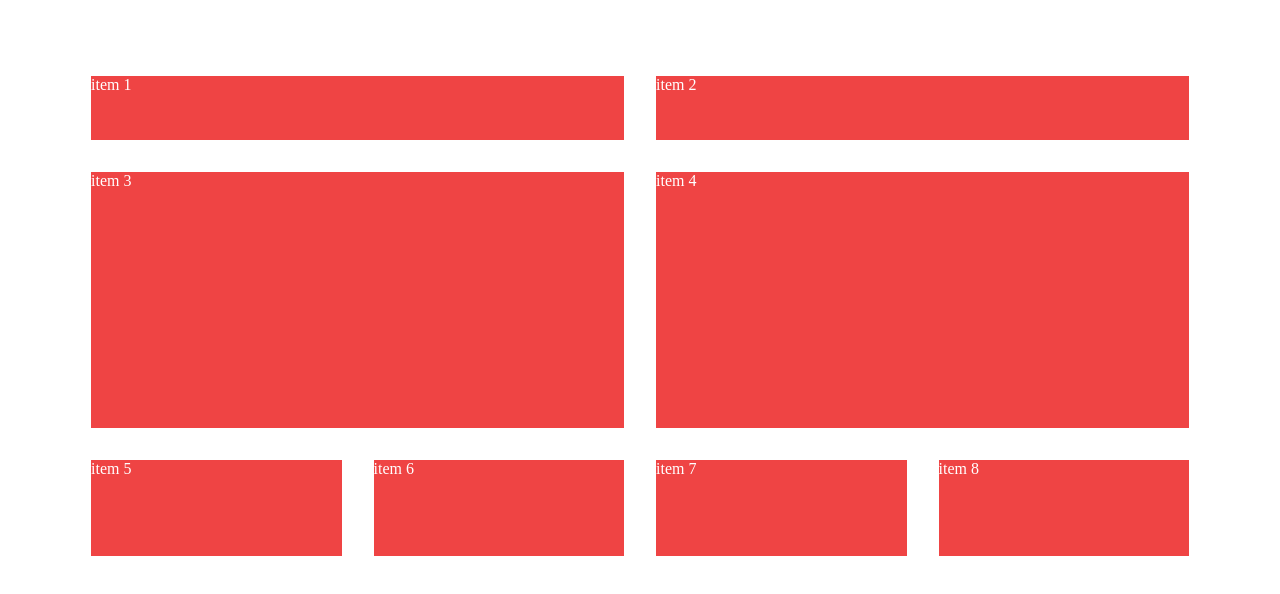
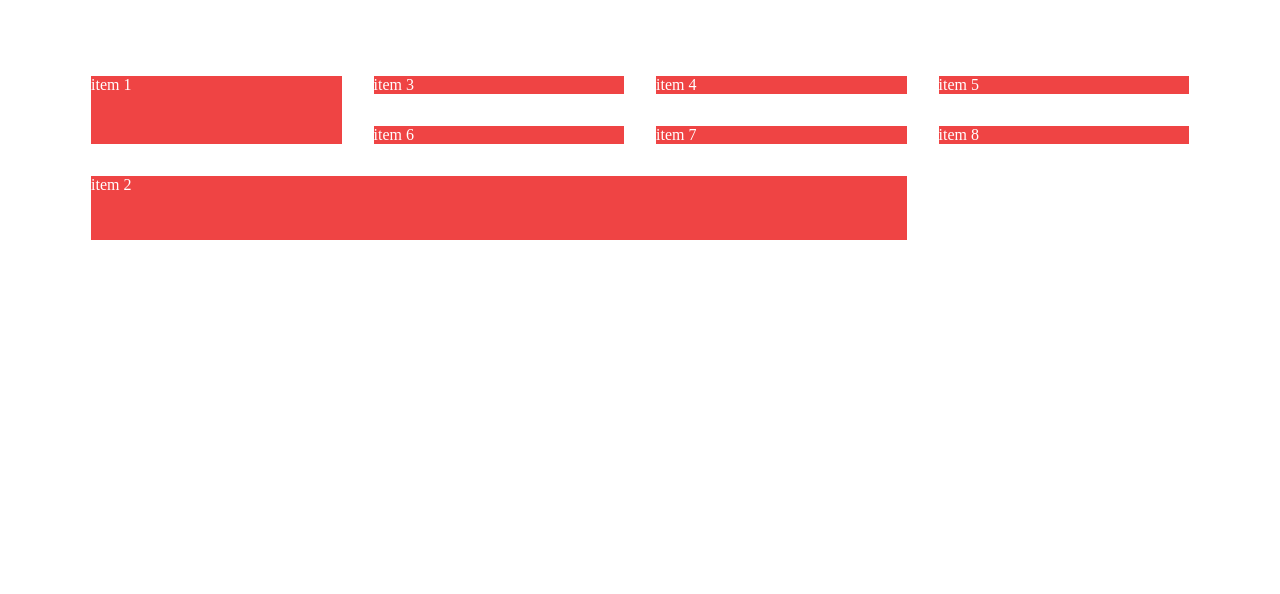
Before and after one commit to PubgGamerUzbSila/TenX-academy, a plain HTML site: page JavaScript/45-dars/grid.html in a window 1280 px wide. Drawn offline with Linux system fonts and the light colour scheme.

Commit message:
46-dars start

```diff
--- a/JavaScript/45-dars/grid.css
+++ b/JavaScript/45-dars/grid.css
@@ -103,30 +103,10 @@
 }
 
 .li1{
-    grid-column: 1/3;
-    grid-row: 1/4;
+    grid-column: 1/1;
+    grid-row: 1/3;
 }
 .li2{
-    grid-column: 3/5;
-    grid-row: 1/4;
+    grid-column: 1/4;
+    grid-row: 3/6;
 }
-.li3{
-    grid-column: 1/3;
-    grid-row: 4/13;
-}
-.li4{
-    grid-column: 3/5;
-    grid-row: 4/13;
-}
-.li5{
-    grid-row: 13/17;
-}
-.li6{
-    grid-row: 13/17;
-}
-.li7{
-    grid-row: 13/17;
-}
-.li8{
-    grid-row: 13/17;
-}
```
Also changed, not shown: JavaScript/46-dars/index.html (added, +14 -0 lines), JavaScript/46-dars/app.js (added), JavaScript/46-dars/style.css (added).
